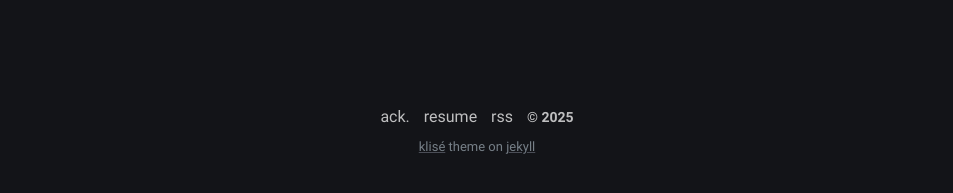
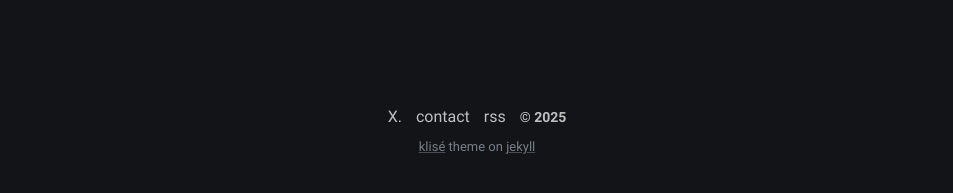
Before and after one commit to judwm/judwm.github.io, a Jekyll site: the page built from index.md, in a window 1280 px wide. Shown: the part 571-764 px from the top of the page, without its empty margins (163-1116 px from the left). Built offline with Jekyll 4.4.1, drawn with Linux system fonts in a browser that asks for light colours; a script that is not in the unit is left out.

Commit message:
edit footer

```diff
--- a/_includes/footer.html
+++ b/_includes/footer.html
@@ -1,6 +1,6 @@
 <footer class="footer">
-  <a class="footer_item" href="/thanks">ack.</a>
-  <a class="footer_item" href="javascript::void(0)">resume</a>
+  <a class="footer_item" href="https://x.com/judith_dwm">X.</a>
+  <a class="footer_item" href="/contact/">contact</a>
   <a class="footer_item" href="/feed.xml">rss</a>
   <span class="footer_item">&copy; {{ site.time | date: "%Y" }}</span>
   <small class="footer_copyright">
```
